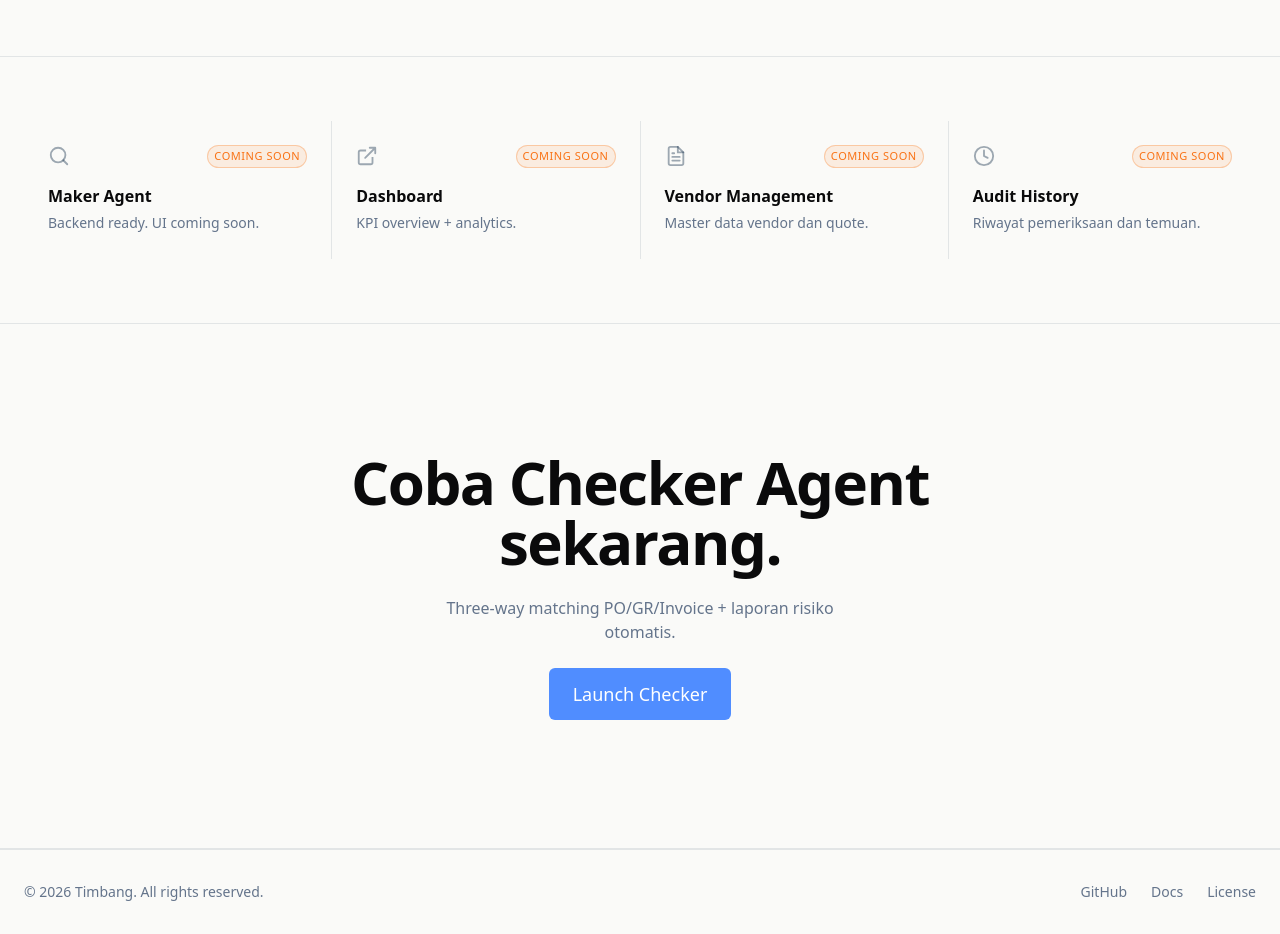
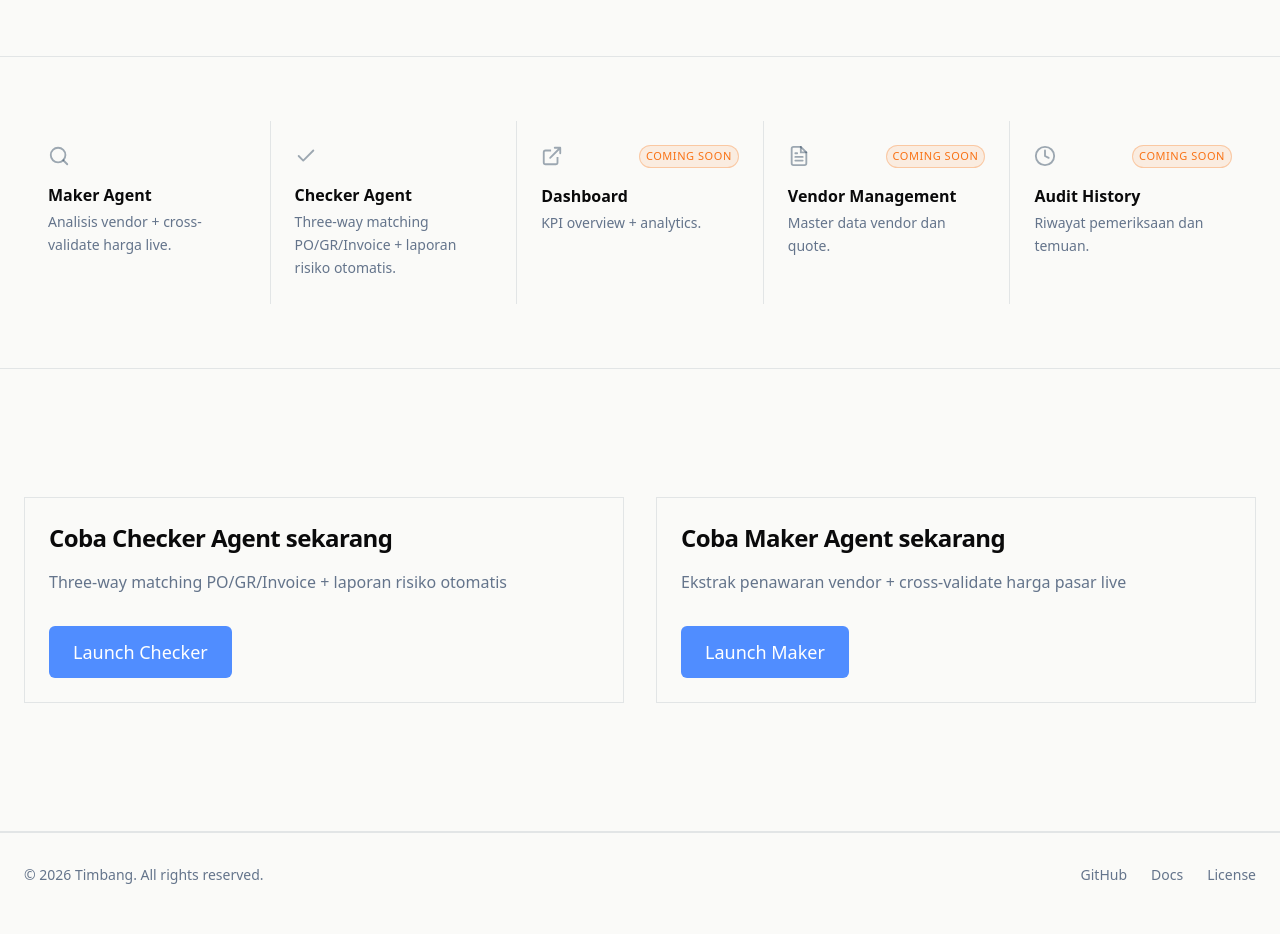
Before and after one commit to AgielF/Timbang-Agen-AI-Maker-Checker-untuk-Purchasing-, a React app in the folder frontend/: page / in a window 1280 px wide. Shown: the part 1500-2434 px from the top of the page. Built offline with nearby package versions, Linux system fonts and the light colour scheme; the HTML template or start-up script is replaced by a standard one.

Commit message:
polish(landing): minimal CTA cards, add Checker Agent, remove navbar CTA

```diff
--- /dev/null
+++ b/frontend/src/components/molecules/CTABlock.jsx
@@ -0,0 +1,23 @@
+import { memo } from 'react';
+import { Link } from 'react-router-dom';
+import Button from '../atoms/Button';
+
+function CTABlock({ title, description, buttonLabel, buttonHref, variant = 'primary' }) {
+  return (
+    <div className="flex flex-col items-start gap-4 p-6 border border-[var(--border-light)] hover:border-electric/40 transition-colors bg-canvas text-left h-full">
+      <h3 className="text-2xl font-black tracking-tight text-ink">
+        {title}
+      </h3>
+      <p className="text-base text-[var(--color-text-mute)] flex-grow">
+        {description}
+      </p>
+      <div className="pt-4 mt-auto">
+        <Button as={Link} to={buttonHref} variant={variant} size="lg">
+          {buttonLabel}
+        </Button>
+      </div>
+    </div>
+  );
+}
+
+export default memo(CTABlock);
--- a/frontend/src/components/organisms/CTAStrip.jsx
+++ b/frontend/src/components/organisms/CTAStrip.jsx
@@ -1,28 +1,29 @@
 import { memo } from 'react';
-import { Link } from 'react-router-dom';
-import Button from '../atoms/Button';
+import CTABlock from '../molecules/CTABlock';
 
-function CTAStrip({
-  headline = 'Mulai deteksi fraud hari ini.',
-  caption = 'Gratis selama hackathon. Tanpa kartu kredit.',
-  ctaLabel = 'Coba Sekarang',
-  ctaTo = '/',
-}) {
+function CTAStrip() {
   return (
     <section
       aria-label="Call to action"
       className="border-y border-[var(--border-light)] py-24 md:py-32"
     >
-      <div className="max-w-7xl mx-auto px-6 flex flex-col items-center text-center gap-6">
-        <h2 className="text-4xl md:text-6xl font-black tracking-tight text-ink max-w-2xl leading-[0.95]">
-          {headline}
-        </h2>
-        <p className="text-base text-[var(--color-text-mute)] max-w-md">
-          {caption}
-        </p>
-        <Button as={Link} to={ctaTo} variant="primary" size="lg">
-          {ctaLabel}
-        </Button>
+      <div className="max-w-7xl mx-auto px-6">
+        <div className="grid md:grid-cols-2 gap-8">
+          <CTABlock
+            title="Coba Checker Agent sekarang"
+            description="Three-way matching PO/GR/Invoice + laporan risiko otomatis"
+            buttonLabel="Launch Checker"
+            buttonHref="/checker"
+            variant="primary"
+          />
+          <CTABlock
+            title="Coba Maker Agent sekarang"
+            description="Ekstrak penawaran vendor + cross-validate harga pasar live"
+            buttonLabel="Launch Maker"
+            buttonHref="/maker"
+            variant="secondary"
+          />
+        </div>
       </div>
     </section>
   );
--- a/frontend/src/components/organisms/ComingSoonGrid.jsx
+++ b/frontend/src/components/organisms/ComingSoonGrid.jsx
@@ -1,4 +1,5 @@
 import { memo } from 'react';
+import { Link } from 'react-router-dom';
 import Icon from '../atoms/Icon';
 import Badge from '../atoms/Badge';
 
@@ -28,17 +29,18 @@ const DEFAULT_ITEMS = [
 function ComingSoonGrid({ items = DEFAULT_ITEMS }) {
   return (
     <section aria-label="Coming soon features" className="max-w-7xl mx-auto px-6 py-16">
-      <div className="grid grid-cols-1 sm:grid-cols-2 lg:grid-cols-4 gap-px bg-[var(--border-light)]">
-        {items.map(({ icon, title, caption }) => (
+      <div className="grid grid-cols-1 sm:grid-cols-2 lg:grid-cols-5 gap-px bg-[var(--border-light)]">
+        {items.map(({ icon, title, caption, hideBadge, to }) => {
+          const Content = (
             <div
               key={title}
-            className="bg-canvas flex flex-col gap-4 p-6"
+              className={`bg-canvas flex flex-col gap-4 p-6 ${to ? 'hover:bg-black/[0.03] transition-colors' : ''} h-full`}
             >
               <div className="flex items-start justify-between gap-2">
                 <span className="text-navy/40">
                   <Icon name={icon} size={22} />
                 </span>
-              <Badge variant="high" size="sm">Coming Soon</Badge>
+                {!hideBadge && <Badge variant="high" size="sm">Coming Soon</Badge>}
               </div>
               <div className="flex flex-col gap-1">
                 <h3 className="text-base font-semibold text-ink">{title}</h3>
@@ -47,7 +49,18 @@ function ComingSoonGrid({ items = DEFAULT_ITEMS }) {
                 </p>
               </div>
             </div>
-        ))}
+          );
+
+          return to ? (
+            <Link key={title} to={to} className="no-underline block h-full">
+              {Content}
+            </Link>
+          ) : (
+            <div key={title} className="h-full">
+              {Content}
+            </div>
+          );
+        })}
       </div>
     </section>
   );
--- a/frontend/src/components/organisms/NavBar.jsx
+++ b/frontend/src/components/organisms/NavBar.jsx
@@ -1,6 +1,5 @@
 import { Link } from 'react-router-dom';
 import NavLink from '../molecules/NavLink';
-import Button from '../atoms/Button';
 
 const NAV_LINKS = [
   { to: '/#features',      label: 'Product',  dimmed: false },
@@ -53,10 +52,6 @@ function NavBar({ activePath = '' }) {
           ))}
         </nav>
 
-        {/* CTA */}
-        <Button as={Link} to="/checker" variant="primary" size="sm">
-          Open Checker
-        </Button>
       </div>
     </header>
   );
--- a/frontend/src/pages/LandingPage.jsx
+++ b/frontend/src/pages/LandingPage.jsx
@@ -12,7 +12,16 @@ const COMING_SOON_ITEMS = [
   {
     icon: 'search',
     title: 'Maker Agent',
-    caption: 'Backend ready. UI coming soon.',
+    caption: 'Analisis vendor + cross-validate harga live.',
+    hideBadge: true,
+    to: '/maker',
+  },
+  {
+    icon: 'check',
+    title: 'Checker Agent',
+    caption: 'Three-way matching PO/GR/Invoice + laporan risiko otomatis.',
+    hideBadge: true,
+    to: '/checker',
   },
   {
     icon: 'external-link',
```
Lines whose indentation alone changed are shown as unchanged.
